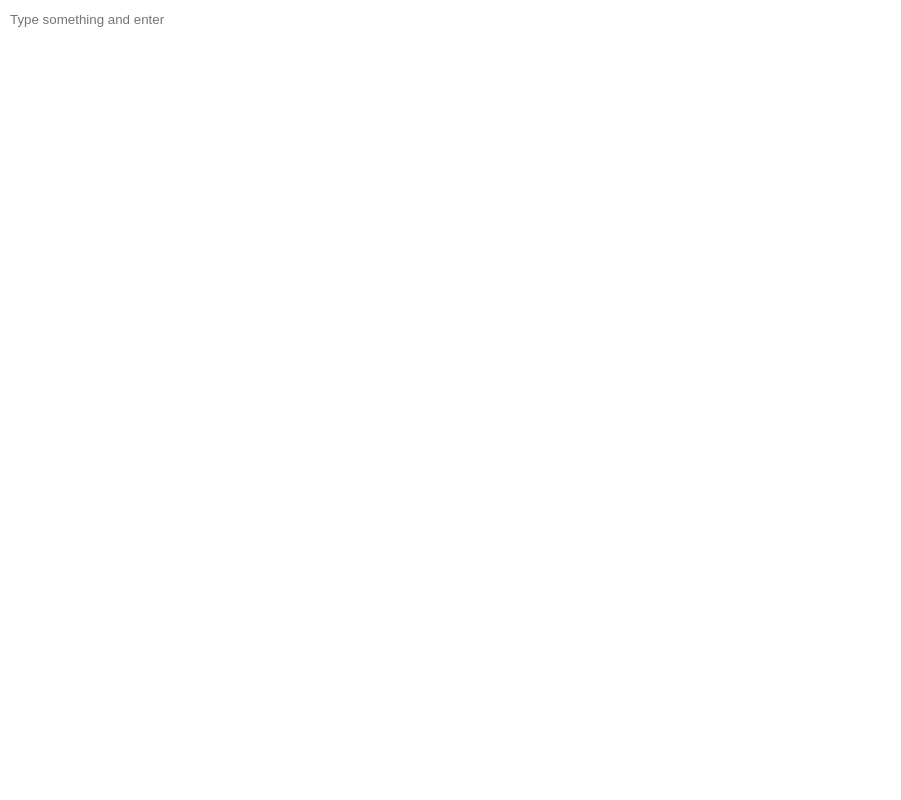
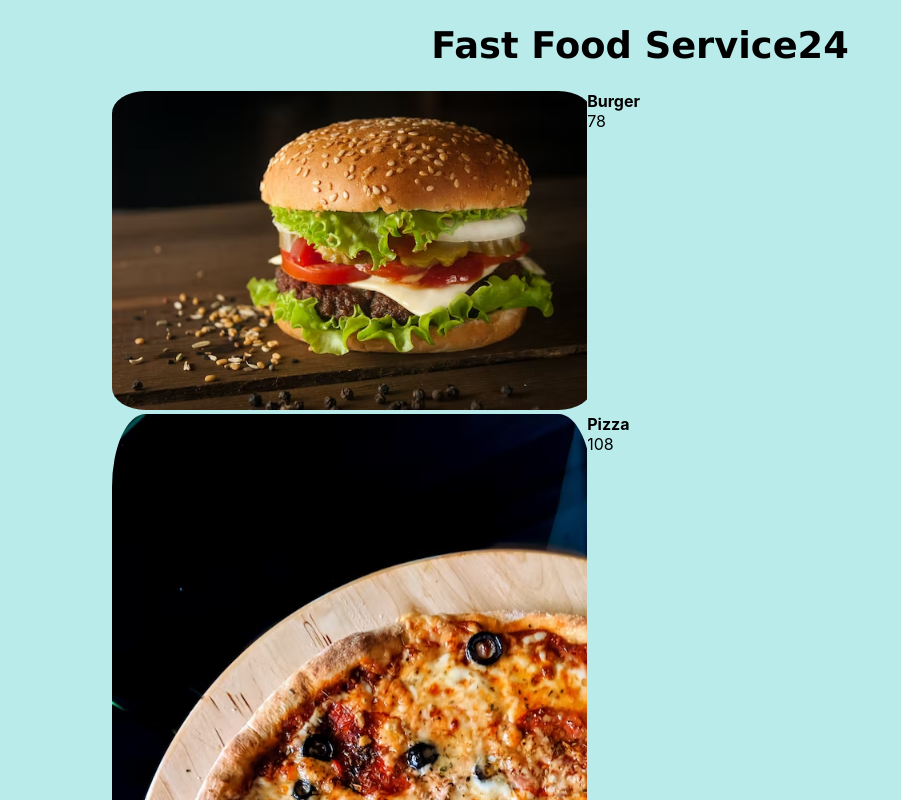
Before and after one commit to MuhammadJaff/FastFoodService24, a React (Create React App) app: page / in a window 1280 px wide. Shown: the top 800 px of the page, without its empty margins (0-901 px from the left). Built offline with nearby package versions, Linux system fonts and the light colour scheme.

Commit message:
another step

```diff
--- a/src/App.css
+++ b/src/App.css
@@ -1,10 +1,31 @@
-.inputEdits{
-    width: 30%;
-    height:1.2rem;
-    border: none;
-    /* box-shadow: 2px 3px 4px 5px rgb(25, 25, 26); */
+* {
+  background-color: rgb(186, 235, 235);
+  margin: 0;
+  padding: 0;
+}
 
+.mainBlock {
+  margin: 1rem 7rem;
 }
-/* .inputEdits:mouseover{
-    border: none;
-} */
+.mainBlock .title {
+  text-align: center;
+  font-size: 2.3rem;
+  margin: 1.5rem 0;
+  font-family: Verdana, Geneva, Tahoma, sans-serif;
+}
+.mainBlock .fragment {
+  display: grid;
+  grid-template-columns: 45% 55%;
+}
+.mainBlock .fragment .imageBlock {
+  width: 15rem;
+}
+.mainBlock .fragment .imageBlock .imageItself {
+  width: 30rem;
+  border-radius: 7%;
+}
+.mainBlock .fragment .imageBlock :hover {
+  transform: scale(1.07);
+  transition: 0.7s ease-in;
+  opacity: 90%;
+}/*# sourceMappingURL=App.css.map */
--- a/src/App.js
+++ b/src/App.js
@@ -1,45 +1,25 @@
+import React, { Fragment } from 'react';
 import { useState } from 'react';
 import './App.css';
+import Data from './Data';
 
 function App() {
-	const [inputValue,setInputValue] = useState("");
-	const [array,setArray] = useState([]);
-
-	const handleClick=(e)=>{
-		setInputValue(e.target.value);
-	}
-	const handleKey= (e)=>{
-		if(e.key === 'Enter'){
-			setToArray(inputValue);
-			setInputValue("");
-		}
-	}
-	const setToArray = (valueOf)=>{
-		const newArr = [...array,{value:valueOf,id:array.length,done:false}];
-		setArray(newArr);
-		console.log("Heeey");
-	}
-	const deleteIt = (e)=>{
-		const AnotherArray = array.filter((elem)=> elem !== e);
-		// const newArray = myArray.filter((elem) => elem !== elementToDelete);
-		setArray(AnotherArray);
-		// console.log("Hhbjn");
-	}
-
     return (
       	<div className="App">
-			<input onKeyDown={handleKey}
-					value={inputValue}
-					onChange={handleClick}
-					className='inputEdits'
-					placeholder='Type something and enter'
-					type='text'>
-			</input>
-			<div>
-				{array.map((elem)=>(
-					<h3 key={elem.id}>{elem.value} <input onClick={()=>deleteIt(elem)} type='checkbox'></input></h3>
-				))}
-			</div>
+			<section className='mainBlock'>
+				<h1 className='title'>Fast Food Service24</h1>
+					{Data.map((elem)=>(
+						<div className="fragment" key={elem.id}>
+							<div className='imageBlock'>
+								<img className='imageItself' src={elem.image}/>
+							</div>
+							<div className='textBlock'>
+								<h4>{elem.name}</h4>
+								<p>{elem.price}</p>
+							</div>
+						</div>
+					))}
+			</section>
       	</div>
     );
 }
--- /dev/null
+++ b/src/App.scss
@@ -0,0 +1,41 @@
+// .inputEdits{
+//     width: 30%;
+//     height:1.2rem;
+//     border: none;
+//     /* box-shadow: 2px 3px 4px 5px rgb(25, 25, 26); */
+// }
+*{
+    background-color: rgb(186, 235, 235);
+    margin:0;
+    padding: 0;
+}
+.mainBlock{
+    margin: 1rem 7rem;
+    .title{
+        text-align: center;
+        font-size: 2.3rem;
+        margin:1.5rem 0;
+        font-family:Verdana, Geneva, Tahoma, sans-serif;
+    }
+    .fragment{
+        display: grid;
+        grid-template-columns: 45% 55%;
+        .imageBlock{
+            // -ms-flex-order: 2;
+            width: 15rem;
+            .imageItself{
+                width: 30rem;
+                border-radius: 7%;
+
+            }:hover{
+                transform: scale(1.07);
+                // transform: rotateZ(1deg);
+                transition: .7s ease-in;
+                opacity: 90%;
+            }
+        }
+        .textBlock{
+            // -ms-flex-order: 1;
+        }
+    }
+}
--- /dev/null
+++ b/src/Data.js
@@ -0,0 +1,24 @@
+import Burger from './images/Burger2.avif';
+import Pizza from './images/pizza2.avif';
+import Lavash from './images/Lavash2.jpg';
+  const Data = [
+    {
+        id:1,
+        name:"Burger",
+        price:78,
+        image:Burger,
+    },
+    {
+        id:2,
+        name:"Pizza",
+        price:108,
+        image:Pizza,
+    },
+    {
+      id:3,
+      name:"Lavash",
+      price:98,
+      image:Lavash,
+  }
+  ]
+export default Data;
```
Also changed, not shown: src/storeToDoList.txt (added), 1 other file (tests, documents, lock files or other folders).
